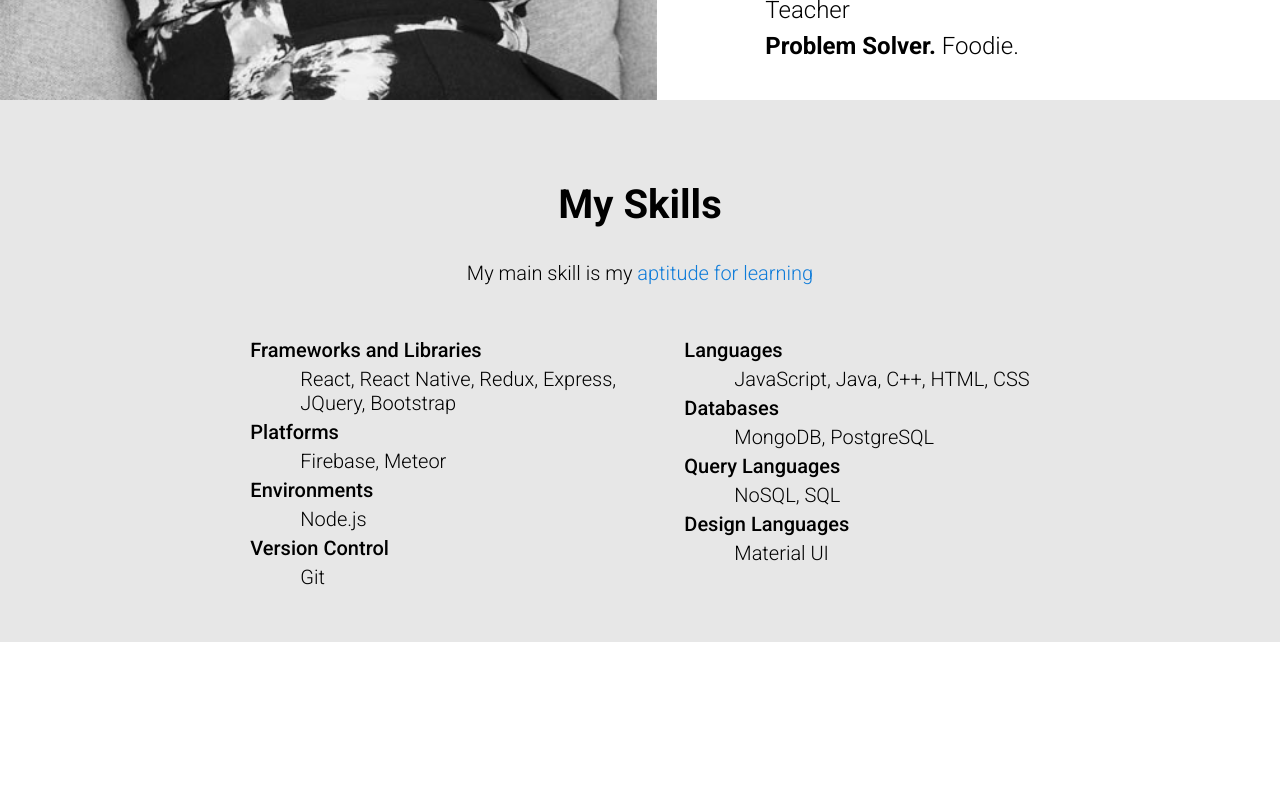
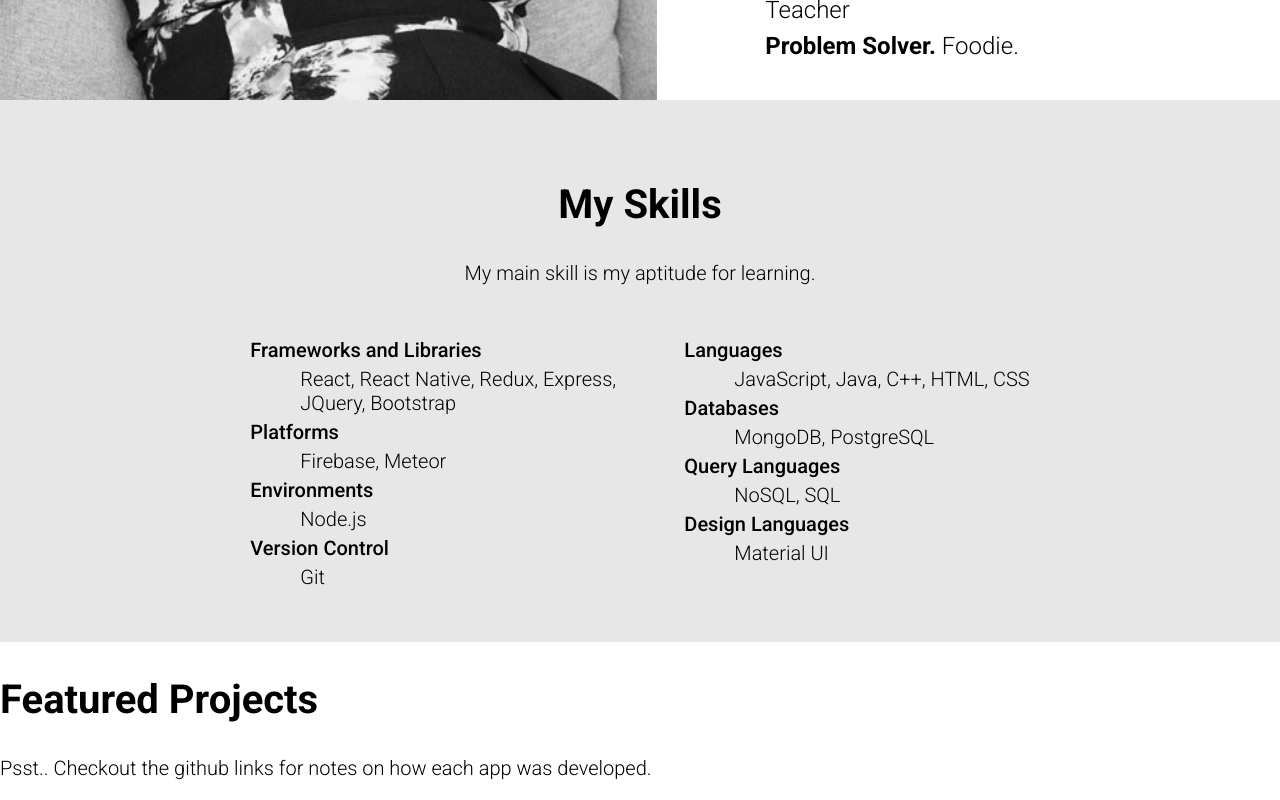
Before and after one commit to Aseelaldallal/portfolio, a React app: page / in a window 1280 px wide. Shown: the part 700-1500 px from the top of the page. Before the commit the page ends 1342 px from the top, so only its background shows below. Built offline with nearby package versions, Linux system fonts and the light colour scheme.

Commit message:
create featured projects component

```diff
--- a/src/App.js
+++ b/src/App.js
@@ -2,7 +2,7 @@ import React, { Component } from 'react';
 import NavBar from './components/Navigation/NavBar/NavBar';
 import Home from './components/Home/Home';
 import Skills from './components/Skills/Skills';
-
+import FeaturedProjects from './components/Featured Projects/FeaturedProjects';
 import classes from './App.css';
 
 class App extends Component {
@@ -12,6 +12,7 @@ class App extends Component {
         <NavBar />
         <Home />
         <Skills />
+        <FeaturedProjects />
       </div>
     );
   }
--- /dev/null
+++ b/src/components/Featured Projects/FeaturedProjects.js
@@ -0,0 +1,16 @@
+import React from 'react';
+import classes from './FeaturedProjects.css';
+import Title from '../UI/Title/Title';
+
+const FeaturedProjects = () => {
+  return (
+    <section className={classes.featuredProjects}>
+      <Title
+        title="Featured Projects"
+        subheading="Psst.. Checkout the github links for notes on how each app was developed."
+      />
+    </section>
+  );
+};
+
+export default FeaturedProjects;
--- a/src/components/Skills/Skills.css
+++ b/src/components/Skills/Skills.css
@@ -7,19 +7,6 @@
   /* font-family: 'Raleway', sans-serif; */
   font-family: 'Roboto', sans-serif;
   text-align: center;
-}
-
-h2 {
-  font-size: 2.5rem;
-}
-
-h3 {
-  font-size: inherit;
-  font-weight: 300;
-}
-
-.emph {
-  color: #0f7cd9;
 }
 
 .skillList {
--- a/src/components/Skills/Skills.js
+++ b/src/components/Skills/Skills.js
@@ -1,16 +1,15 @@
 import React from 'react';
 import classes from './Skills.css';
 import Skill from './Skill/Skill';
+import Title from '../UI/Title/Title';
 
 const Skills = () => {
   return (
     <section className={classes.skills}>
-      <h2> My Skills </h2>
-      <h3>
-        {' '}
-        My main skill is my{' '}
-        <span className={classes.emph}>aptitude for learning</span>{' '}
-      </h3>
+      <Title
+        title="My Skills"
+        subheading="My main skill is my aptitude for learning."
+      />
       <div className={classes.skillList}>
         <div>
           <Skill
```
Also changed, not shown: src/components/Featured Projects/FeaturedProjects.css (added).
